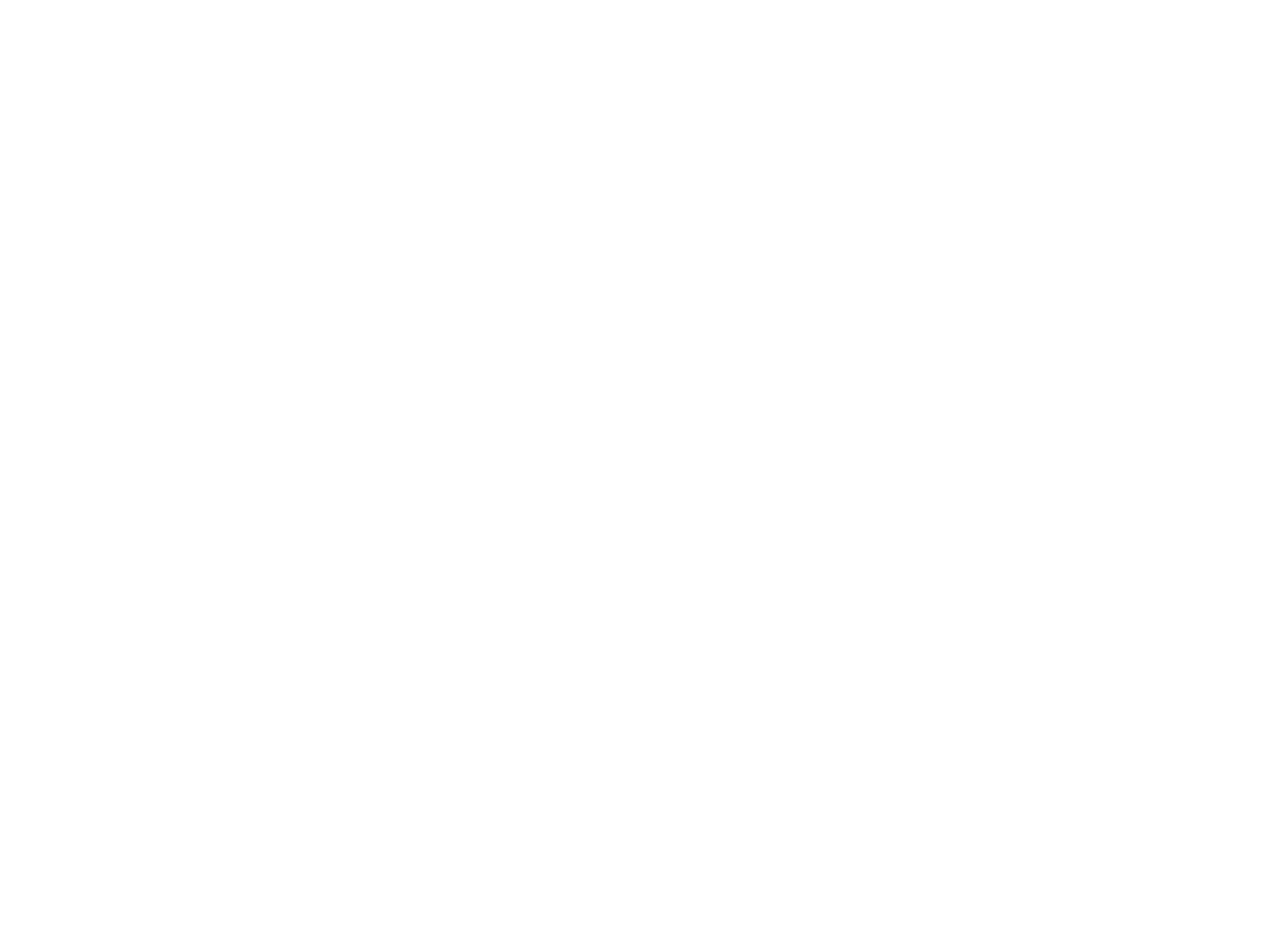
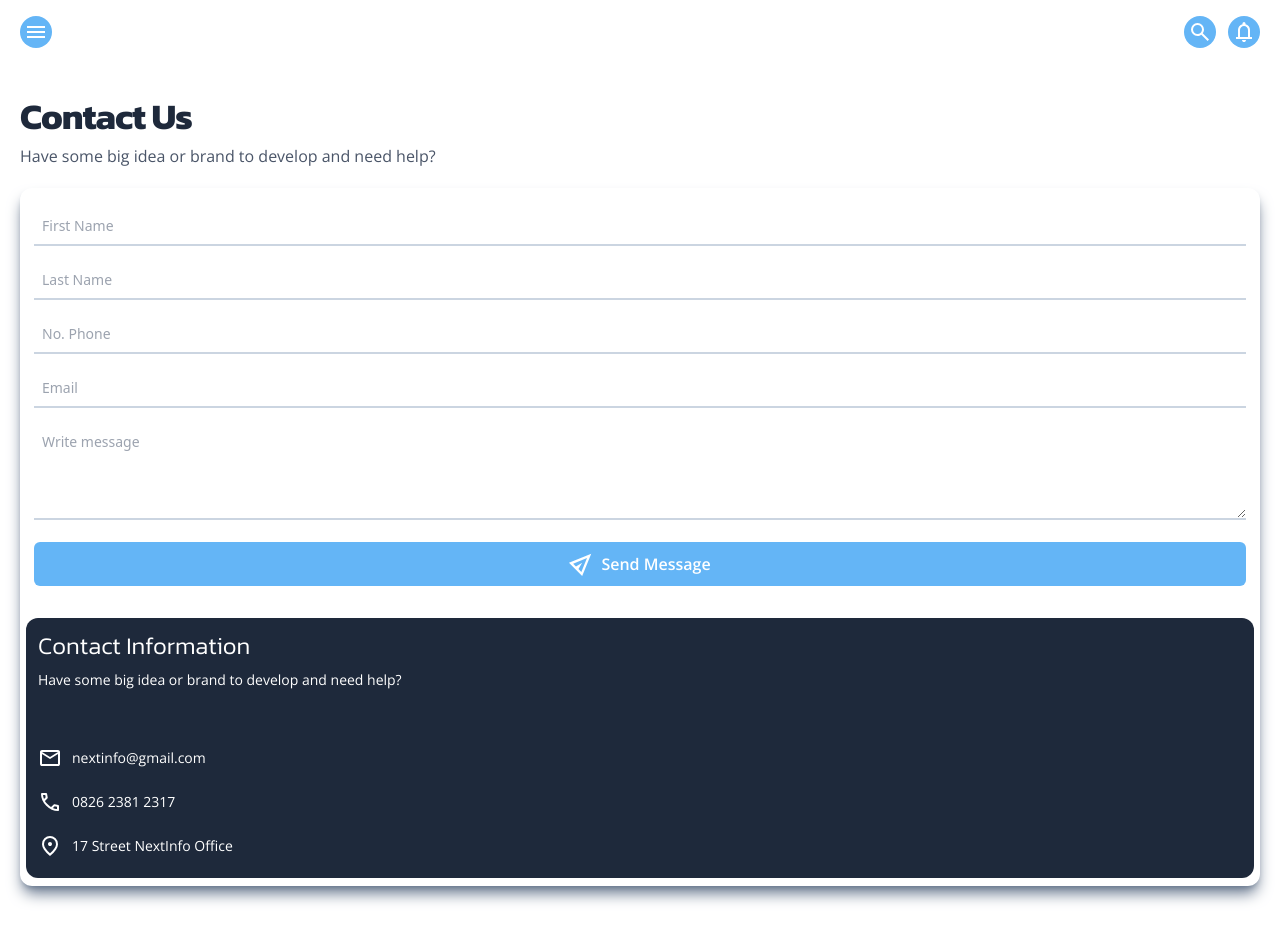
Before and after one commit to FajarVerse/NextInfo, a React (Vite) app: page /contact in a window 1280 px wide. Before the commit the page ends 800 px from the top, so only its background shows below. Built offline with nearby package versions, Linux system fonts and the light colour scheme.

Commit message:
membuat layout contact page

```diff
--- a/src/index.css
+++ b/src/index.css
@@ -33,3 +33,15 @@
 .sosmed-icon {
   @apply fill-white w-6 h-6;
 }
+
+.input {
+  @apply w-full px-2 py-2 border-b-2 border-b-slate-300 outline-none mb-4 focus:border-b-primary text-sm transition duration-300 ease-in-out;
+}
+
+.message {
+  @apply w-full h-24 px-2 py-2 border-b-2 border-b-slate-300 outline-none mb-4 focus:border-b-primary text-sm transition duration-300 ease-in-out;
+}
+
+.paragraph-contact {
+  @apply font-open_sans font-light text-sm text-white;
+}
--- a/src/main.jsx
+++ b/src/main.jsx
@@ -6,6 +6,7 @@ import "./index.css";
 import About from "./pages/about.jsx";
 import Home from "./pages/home.jsx";
 import News from "./pages/news.jsx";
+import Contact from "./pages/contact.jsx";
 
 const router = createBrowserRouter([
   {
@@ -26,6 +27,7 @@ const router = createBrowserRouter([
   },
   {
     path: "contact",
+    element: <Contact />,
   },
 ]);
 
--- /dev/null
+++ b/src/pages/contact.jsx
@@ -0,0 +1,153 @@
+import { Link } from "react-router";
+import Header from "../components/elements/Header";
+import Paragraph from "../components/elements/Paragraph";
+import AuthLayout from "../components/layouts/AuthLayout";
+import Navbar from "../components/layouts/Navbar";
+
+const Contact = () => {
+  return (
+    <>
+      <Navbar />
+      <AuthLayout>
+        <div className="w-full px-5">
+          <div className="w-full">
+            <Header>Contact Us</Header>
+            <Paragraph>
+              Have some big idea or brand to develop and need help?
+            </Paragraph>
+          </div>
+          <div className="w-full px-1.5 py-2 mt-5 flex flex-col gap-5 rounded-xl shadow-lg shadow-slate-500">
+            <div className="w-full px-2 py-3">
+              <form action="">
+                <div className="w-full block">
+                  <label htmlFor="">
+                    <input
+                      type="text"
+                      name=""
+                      id="first-name"
+                      placeholder="First Name"
+                      className="input"
+                      required
+                    />
+                  </label>
+                  <label htmlFor="">
+                    <input
+                      type="text"
+                      name=""
+                      id="last-name"
+                      placeholder="Last Name"
+                      className="input"
+                      required
+                    />
+                  </label>
+                </div>
+                <div className="w-full block">
+                  <label htmlFor="">
+                    <input
+                      type="number"
+                      name=""
+                      id="phone"
+                      placeholder="No. Phone"
+                      className="input"
+                      required
+                    />
+                  </label>
+                  <label htmlFor="">
+                    <input
+                      type="email"
+                      name=""
+                      id="email"
+                      placeholder="Email"
+                      className="input"
+                      required
+                    />
+                  </label>
+                </div>
+
+                <div className="w-full">
+                  <label htmlFor="">
+                    <textarea
+                      name=""
+                      id="message"
+                      placeholder="Write message"
+                      className="message"
+                    ></textarea>
+                  </label>
+                </div>
+
+                <div className="w-full">
+                  <button
+                    type="submit"
+                    className="w-full py-2 bg-primary flex justify-center items-center gap-1 font-open_sans font-semibold text-base text-background rounded-md"
+                  >
+                    <span>
+                      <svg
+                        className="w-7 h-7 fill-background -rotate-45 -translate-y-0.5"
+                        xmlns="http://www.w3.org/2000/svg"
+                        viewBox="0 -960 960 960"
+                      >
+                        <path d="M120-160v-640l760 320-760 320Zm80-120 474-200-474-200v140l240 60-240 60v140Zm0 0v-400 400Z" />
+                      </svg>
+                    </span>
+                    <span>Send Message</span>
+                  </button>
+                </div>
+              </form>
+            </div>
+
+            <div className="w-full px-3 py-3 flex gap-14 flex-col justify-between bg-slate-800 rounded-xl ">
+              <div className="w-full">
+                <h3 className="font-kanit font-light text-2xl text-background mb-2">
+                  Contact Information
+                </h3>
+                <p className="paragraph-contact">
+                  Have some big idea or brand to develop and need help?
+                </p>
+              </div>
+              <div className="w-full flex flex-col gap-5 mb-2">
+                <Link to={"#"} className="flex items-center gap-2.5">
+                  <div className="w-6 h-6 fill-background">
+                    <svg
+                      className="w-full h-full fill-inherit"
+                      xmlns="http://www.w3.org/2000/svg"
+                      viewBox="0 -960 960 960"
+                    >
+                      <path d="M160-160q-33 0-56.5-23.5T80-240v-480q0-33 23.5-56.5T160-800h640q33 0 56.5 23.5T880-720v480q0 33-23.5 56.5T800-160H160Zm320-280L160-640v400h640v-400L480-440Zm0-80 320-200H160l320 200ZM160-640v-80 480-400Z" />
+                    </svg>
+                  </div>
+                  <p className="paragraph-contact">nextinfo@gmail.com</p>
+                </Link>
+                <Link to={"#"} className="flex items-center gap-2.5">
+                  <div className="w-6 h-6 fill-background">
+                    <svg
+                      className="w-full h-full fill-inherit"
+                      xmlns="http://www.w3.org/2000/svg"
+                      viewBox="0 -960 960 960"
+                    >
+                      <path d="M798-120q-125 0-247-54.5T329-329Q229-429 174.5-551T120-798q0-18 12-30t30-12h162q14 0 25 9.5t13 22.5l26 140q2 16-1 27t-11 19l-97 98q20 37 47.5 71.5T387-386q31 31 65 57.5t72 48.5l94-94q9-9 23.5-13.5T670-390l138 28q14 4 23 14.5t9 23.5v162q0 18-12 30t-30 12ZM241-600l66-66-17-94h-89q5 41 14 81t26 79Zm358 358q39 17 79.5 27t81.5 13v-88l-94-19-67 67ZM241-600Zm358 358Z" />
+                    </svg>
+                  </div>
+                  <p className="paragraph-contact">0826 2381 2317</p>
+                </Link>
+                <Link to={"#"} className="flex items-center gap-2.5">
+                  <div className="w-6 h-6 fill-background">
+                    <svg
+                      className="w-full h-full fill-inherit"
+                      xmlns="http://www.w3.org/2000/svg"
+                      viewBox="0 -960 960 960"
+                    >
+                      <path d="M480-480q33 0 56.5-23.5T560-560q0-33-23.5-56.5T480-640q-33 0-56.5 23.5T400-560q0 33 23.5 56.5T480-480Zm0 294q122-112 181-203.5T720-552q0-109-69.5-178.5T480-800q-101 0-170.5 69.5T240-552q0 71 59 162.5T480-186Zm0 106Q319-217 239.5-334.5T160-552q0-150 96.5-239T480-880q127 0 223.5 89T800-552q0 100-79.5 217.5T480-80Zm0-480Z" />
+                    </svg>
+                  </div>
+                  <p className="paragraph-contact">17 Street NextInfo Office</p>
+                </Link>
+              </div>
+            </div>
+          </div>
+        </div>
+      </AuthLayout>
+    </>
+  );
+};
+
+export default Contact;
```
